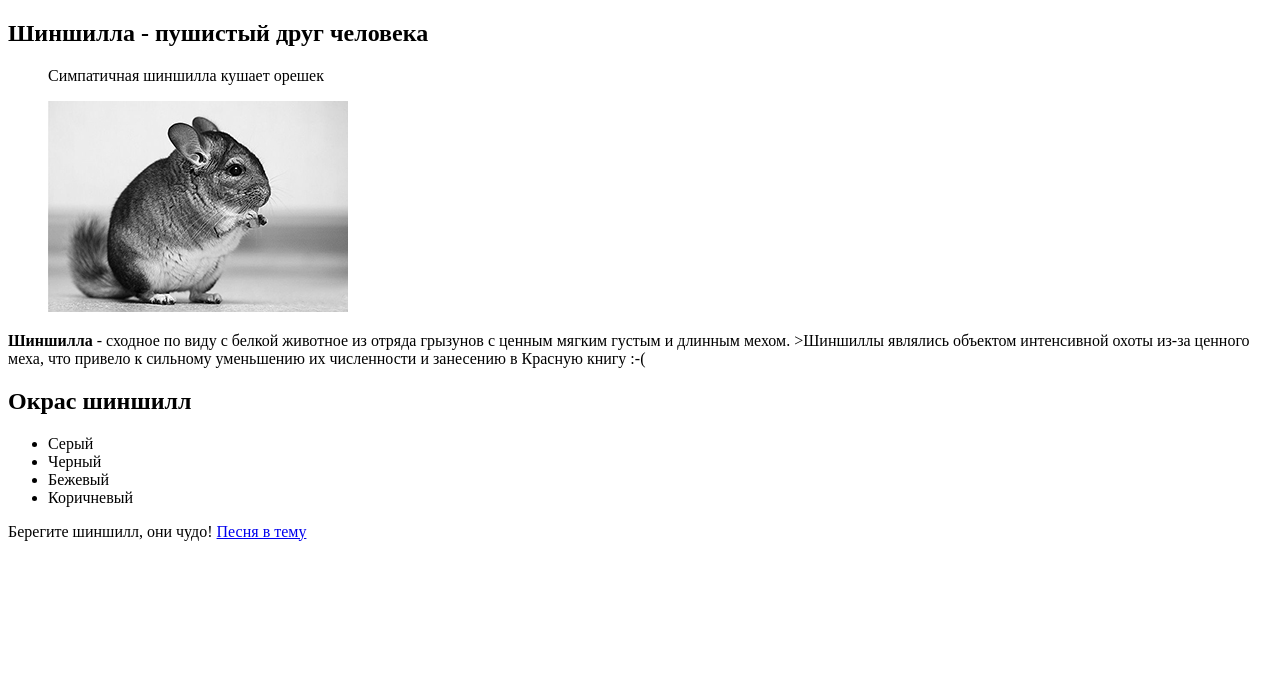
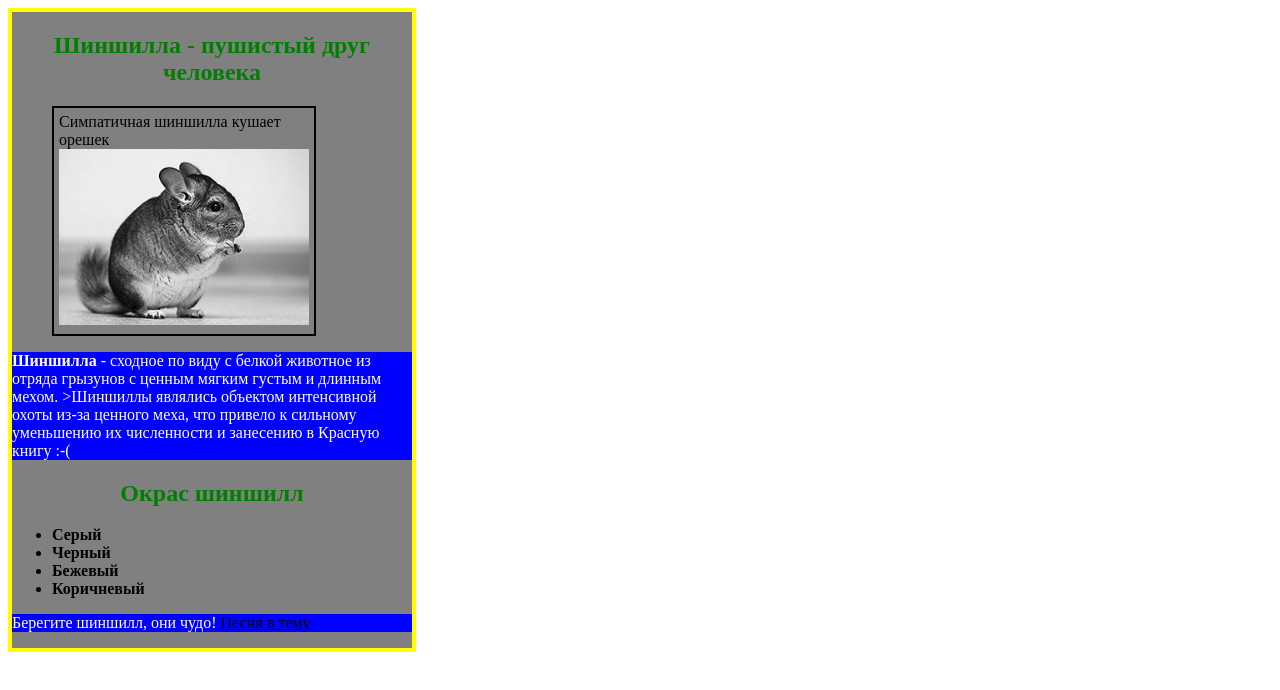
Before and after one commit to aleksandr-kotelevets/lemon.school, a plain HTML site: page lessons 2/index.html in a window 1280 px wide. Drawn offline with Linux system fonts and the light colour scheme.

Commit message:
first commit

```diff
--- a/lessons 2/index.html
+++ b/lessons 2/index.html
@@ -3,12 +3,13 @@
 <head>
 	<meta charset="utf-8">
 	<title>О шиншиле</title>
+	<link rel="stylesheet" href="style.css">
 </head>
 <body>
 	<article>
 		<h1>Шиншилла - пушистый друг человека</h1>
 			<figure>
-				<p>Симпатичная шиншилла кушает орешек</p>
+				<figcaption>Симпатичная шиншилла кушает орешек</figcaption>
 				<img src="images/image.jpg" alt="Симпатичная шиншилла">
 			</figure>
 	<p><strong>Шиншилла</strong> - сходное по виду с белкой животное из отряда грызунов с ценным мягким густым и длинным мехом.
--- /dev/null
+++ b/lessons 2/style.css
@@ -0,0 +1,31 @@
+article {
+	border: 4px solid yellow;
+	width: 400px;
+	background-color: grey;
+}
+h1,
+h2 {
+	text-align: center;
+	color: green;
+}
+figure{
+	border: 2px solid;
+	width: 250px;
+	padding: 5px;
+}
+img{
+	width: 100%;
+}
+p {
+	color: white;
+	background-color: blue;
+}
+ul {
+	font-weight: bold;
+}
+a{
+	color: black;
+}
+a:hover {
+	color: red;
+}
```
